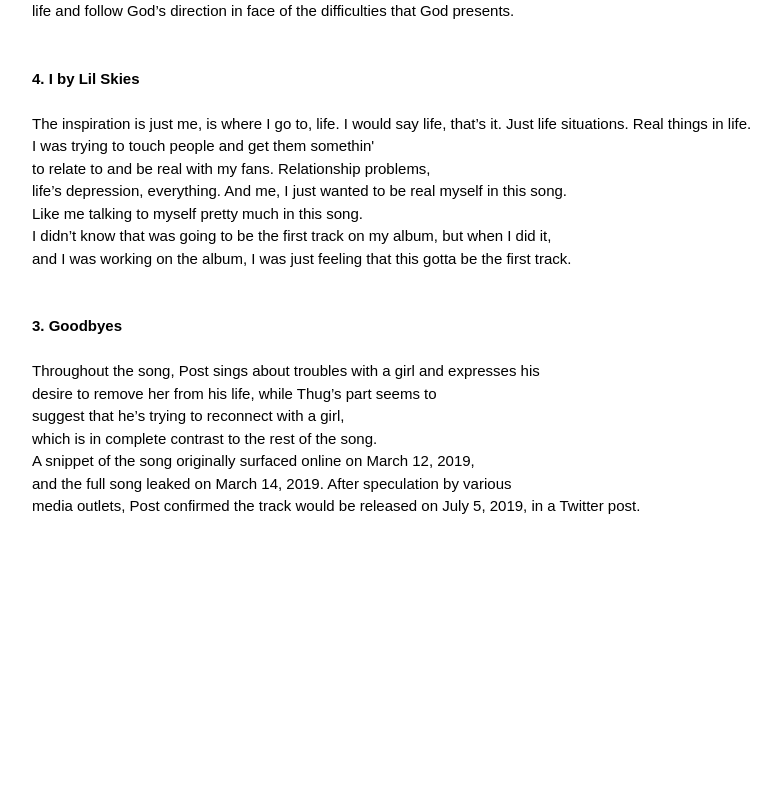
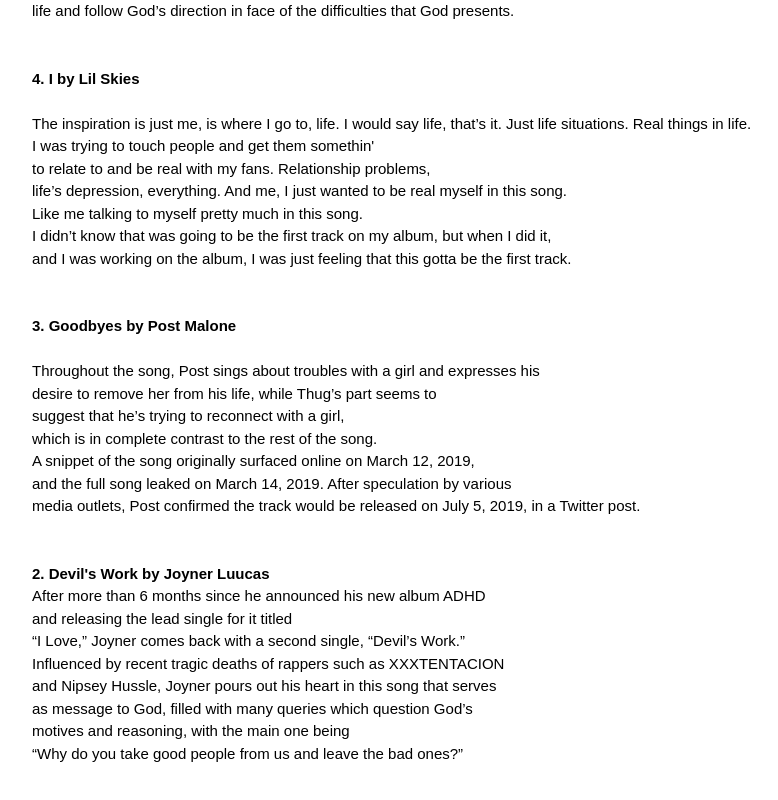
Before and after one commit to klarastrinic/klarastrinic.github.io, a plain HTML site: page 2019-4-11-chart.html in a window 1280 px wide. Shown: the part 3692-4492 px from the top of the page, without its empty margins (224-1002 px from the left). Before the commit the page ends 4289 px from the top, so only its background shows below. Drawn offline with nearby package versions, Linux system fonts and the light colour scheme; a web font is replaced by a local one.

Commit message:
Update 2019-4-11-chart.html

```diff
--- a/2019-4-11-chart.html
+++ b/2019-4-11-chart.html
@@ -180,7 +180,7 @@ During Tyler’s concert hosted by Apple Music with IGOR presentation, <Br>
                           I didn’t know that was going to be the first track on my album, but when I did it,<br>
                           and I was working on the album, I was just feeling that this gotta be the first track.<br>
                           <br> <br>
-                          <b>3. Goodbyes</b><Br><BR>
+                          <b>3. Goodbyes by Post Malone</b><Br><BR>
 
 Throughout the song, Post sings about troubles with a girl and expresses his <br>
                           desire to remove her from his life, while Thug’s part seems to <Br>
@@ -190,8 +190,18 @@ Throughout the song, Post sings about troubles with a girl and expresses his <br
                           and the full song leaked on March 14, 2019. After speculation by various <Br>
                           media outlets, Post confirmed the track would be released on July 5, 2019, in a Twitter post.<br>
 
+<BR><Br>
+  <B>2. Devil's Work by Joyner Luucas <br></b>
+After more than 6 months since he announced his new album ADHD<br>
+  and releasing the lead single for it titled <br>
+  “I Love,” Joyner comes back with a second single, “Devil’s Work.”<br>
 
+Influenced by recent tragic deaths of rappers such as XXXTENTACION<br>
+  and Nipsey Hussle, Joyner pours out his heart in this song that serves<br>
+  as message to God, filled with many queries which question God’s<br>
+  motives and reasoning, with the main one being<br>
 
+  “Why do you take good people from us and leave the bad ones?”<br>
                           </p>
 
 
```
